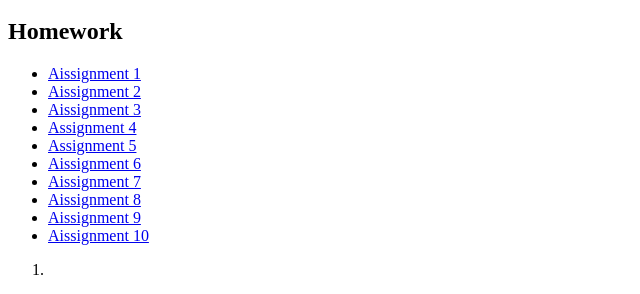
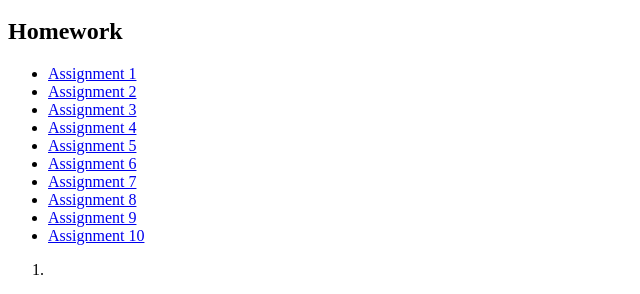
Before and after one commit to jake2194/jake2194.github.io, a plain HTML site: page index.html in a window 1280 px wide. Shown: the part 165-459 px from the top of the page, 0-640 px from the left. Drawn offline with Linux system fonts and the light colour scheme.

Commit message:
assignment list updated

```diff
--- a/index.html
+++ b/index.html
@@ -21,14 +21,14 @@
 <h2>Homework</h2>
 <ul>
   <li>
-    <a href="#">Aissignment 1</a>
+    <a href="#">Assignment 1</a>
   </li>
   <li>
-    <a href="#">Aissignment 2</a>
+    <a href="#">Assignment 2</a>
   </li>
 
   <li>
-    <a href="#">Aissignment 3</a>
+    <a href="#">Assignment 3</a>
   </li>
 
   <li>
@@ -40,19 +40,19 @@
   </li>
 
   <li>
-    <a href="#">Aissignment 6</a>
+    <a href="#">Assignment 6</a>
   </li>
   <li>
-    <a href="#">Aissignment 7</a>
+    <a href="#">Assignment 7</a>
   </li>
   <li>
-    <a href="#">Aissignment 8</a>
+    <a href="#">Assignment 8</a>
   </li>
   <li>
-    <a href="#">Aissignment 9</a>
+    <a href="#">Assignment 9</a>
   </li>
   <li>
-    <a href="#">Aissignment 10</a>
+    <a href="#">Assignment 10</a>
   </li>
 </ul>
 
```
